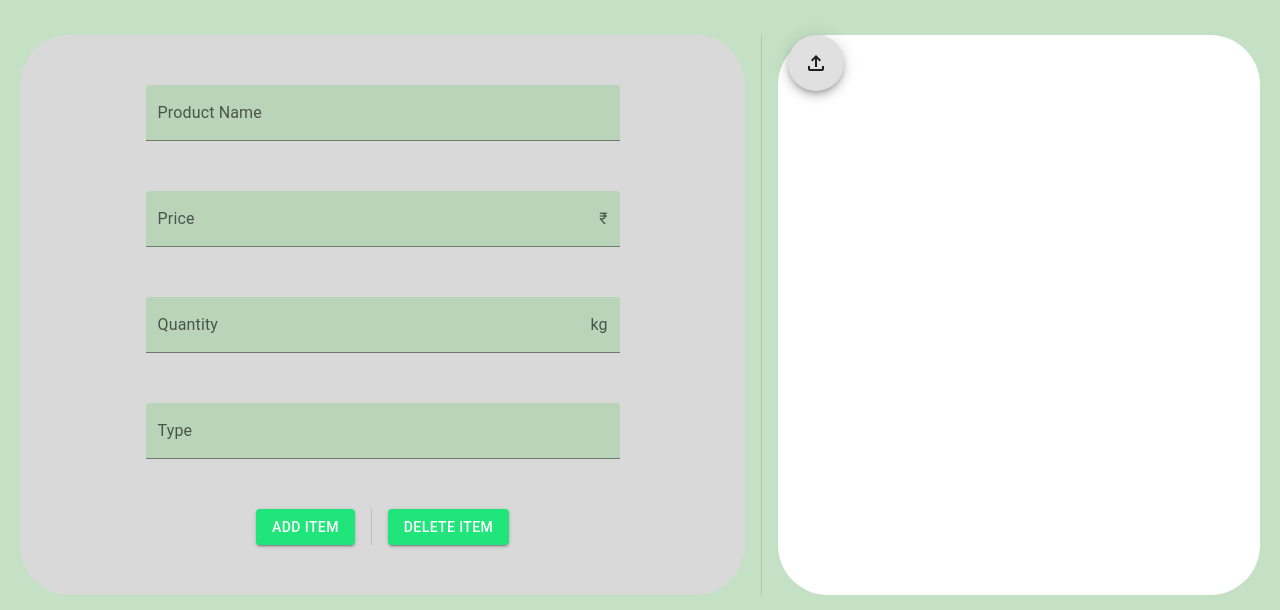
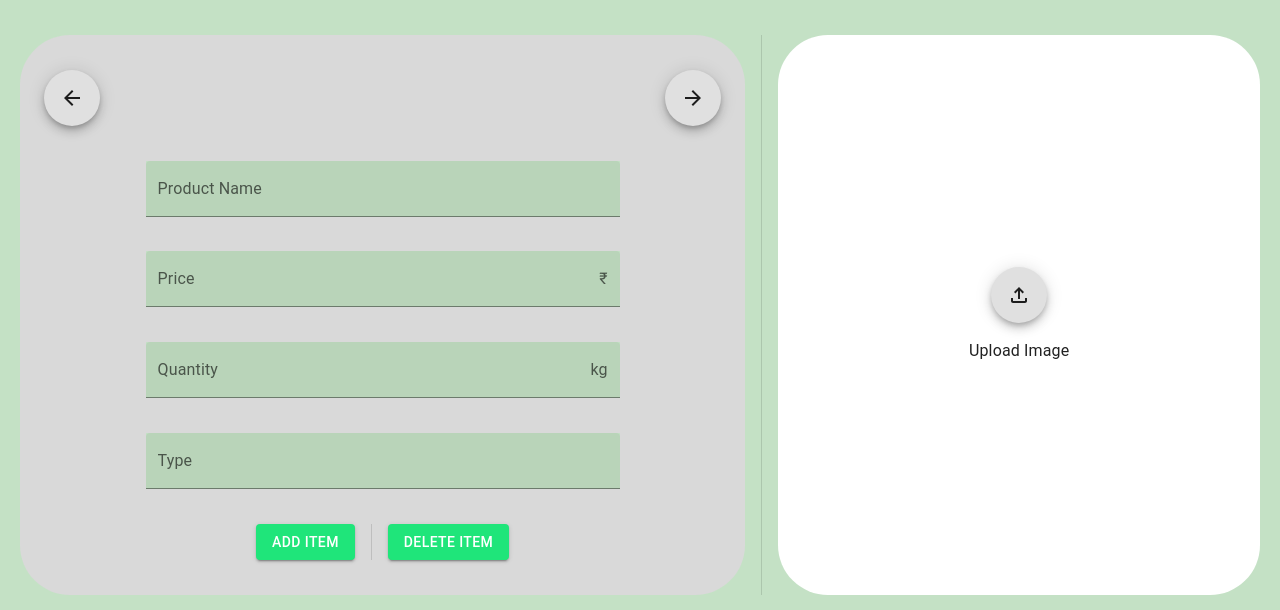
Before and after one commit to sanjith-s/farmenience, a React (Vite) app: page /M6 in a window 1280 px wide. Shown: the part 161-771 px from the top of the page. Built offline with nearby package versions, Linux system fonts and the light colour scheme.

Commit message:
Update M6

```diff
--- /dev/null
+++ b/src/components/sellItemCard.jsx
@@ -0,0 +1,98 @@
+import React from "react";
+import { TextField } from "@mui/material";
+import { InputAdornment } from "@mui/material";
+import Stack from "@mui/material/Stack";
+import Divider from "@mui/material/Divider";
+import { Button } from "@mui/material";
+import ArrowBackOutlinedIcon from '@mui/icons-material/ArrowBackOutlined';
+import ArrowForwardOutlinedIcon from '@mui/icons-material/ArrowForwardOutlined';
+import Fab from "@mui/material/Fab";
+
+const SellItemCard = () => {
+  return (
+    <React.Fragment>
+      <Stack
+        direction="row"
+        sx={{
+          width: "100%",
+          display: "flex",
+          flexDirection: "row",
+          justifyContent: "space-between",
+        }}
+      >
+        <Fab component="span">
+          <ArrowBackOutlinedIcon />
+        </Fab>
+        <Fab component="span">
+          <ArrowForwardOutlinedIcon />
+        </Fab>
+      </Stack>
+      <TextField
+        id="filled-basic"
+        label="Product Name"
+        variant="filled"
+        color="success"
+        sx={{
+          backgroundColor: "#C4E1C5",
+          borderBottomColor: "black",
+          width: "70%",
+        }}
+      />
+      <TextField
+        id="filled-basic"
+        label="Price"
+        variant="filled"
+        color="success"
+        InputProps={{
+          endAdornment: <InputAdornment position="end">₹</InputAdornment>,
+        }}
+        sx={{
+          backgroundColor: "#C4E1C5",
+          borderBottomColor: "black",
+          width: "70%",
+        }}
+      />
+      <TextField
+        id="filled-basic"
+        InputProps={{
+          endAdornment: <InputAdornment position="end">kg</InputAdornment>,
+        }}
+        label="Quantity"
+        variant="filled"
+        color="success"
+        sx={{
+          backgroundColor: "#C4E1C5",
+          borderBottomColor: "black",
+          width: "70%",
+        }}
+      />
+      <TextField
+        id="filled-basic"
+        label="Type"
+        variant="filled"
+        color="success"
+        sx={{
+          backgroundColor: "#C4E1C5",
+          borderBottomColor: "black",
+          width: "70%",
+        }}
+      />
+      <Stack
+        direction="row"
+        divider={<Divider orientation="vertical" flexItem />}
+        spacing={2}
+        display="flex"
+        justifyContent="center"
+      >
+        <Button variant="contained" sx={{ bgcolor: "#1FE57A" }}>
+          Add Item
+        </Button>
+        <Button variant="contained" sx={{ bgcolor: "#1FE57A" }}>
+          Delete Item
+        </Button>
+      </Stack>
+    </React.Fragment>
+  );
+};
+
+export default SellItemCard;
--- a/src/pageM6.jsx
+++ b/src/pageM6.jsx
@@ -5,16 +5,21 @@ import { useState, useRef } from "react";
 import CssBaseline from "@mui/material/CssBaseline";
 
 import Container from "@mui/material/Container";
+
+import { Typography } from "@mui/material";
+import Fab from "@mui/material/Fab";
+import { Button } from "@mui/material";
+import { Box } from "@mui/material";
+import FileUploadOutlinedIcon from "@mui/icons-material/FileUploadOutlined";
+import { TextField } from "@mui/material";
+import { InputAdornment } from "@mui/material";
 import Stack from "@mui/material/Stack";
 import Divider from "@mui/material/Divider";
-import { Typography } from "@mui/material";
-import { TextField } from "@mui/material";
-import { InputAdornment } from "@mui/material";
-import { Button } from "@mui/material";
-import { Box } from "@mui/material";
-import Fab from "@mui/material/Fab";
-import FileUploadOutlinedIcon from "@mui/icons-material/FileUploadOutlined";
 
+import ArrowBackOutlinedIcon from "@mui/icons-material/ArrowBackOutlined";
+import ArrowForwardOutlinedIcon from "@mui/icons-material/ArrowForwardOutlined";
+
+import SellItemCard from "./components/sellItemCard";
 const PageM6 = () => {
   const [file, setFile] = useState();
   const [isUploaded, setIsUploaded] = useState(false);
@@ -46,70 +51,7 @@ const PageM6 = () => {
             alignItems: "center",
           }}
         >
-          <TextField
-            id="filled-basic"
-            label="Product Name"
-            variant="filled"
-            color="success"
-            sx={{
-              backgroundColor: "#C4E1C5",
-              borderBottomColor: "black",
-              width: "70%",
-            }}
-          />
-          <TextField
-            id="filled-basic"
-            label="Price"
-            variant="filled"
-            color="success"
-            InputProps={{
-              endAdornment: <InputAdornment position="end">₹</InputAdornment>,
-            }}
-            sx={{
-              backgroundColor: "#C4E1C5",
-              borderBottomColor: "black",
-              width: "70%",
-            }}
-          />
-          <TextField
-            id="filled-basic"
-            InputProps={{
-              endAdornment: <InputAdornment position="end">kg</InputAdornment>,
-            }}
-            label="Quantity"
-            variant="filled"
-            color="success"
-            sx={{
-              backgroundColor: "#C4E1C5",
-              borderBottomColor: "black",
-              width: "70%",
-            }}
-          />
-          <TextField
-            id="filled-basic"
-            label="Type"
-            variant="filled"
-            color="success"
-            sx={{
-              backgroundColor: "#C4E1C5",
-              borderBottomColor: "black",
-              width: "70%",
-            }}
-          />
-          <Stack
-            direction="row"
-            divider={<Divider orientation="vertical" flexItem />}
-            spacing={2}
-            display="flex"
-            justifyContent="center"
-          >
-            <Button variant="contained" sx={{ bgcolor: "#1FE57A" }}>
-              Add Item
-            </Button>
-            <Button variant="contained" sx={{ bgcolor: "#1FE57A" }}>
-              Delete Item
-            </Button>
-          </Stack>
+          <SellItemCard />
         </Container>
         <Container
           disableGutters={true}
@@ -121,23 +63,38 @@ const PageM6 = () => {
             paddingLeft: "0px",
             paddingRight: "0px",
             display: "flex",
-            justifyItems: "center"
+            justifyItems: "center",
           }}
         >
           {!isUploaded && (
-            <React.Fragment>
+            <div
+              style={{
+                width: "100%",
+                height: "100%",
+                display: "flex",
+                justifyContent: "center",
+                alignItems: "center",
+                flexDirection: "column",
+              }}
+            >
               <input
                 type="file"
                 id="imgUp"
                 style={{ display: "none" }}
                 onChange={handleChange}
               />
-              <label htmlFor="imgUp">
+              <label
+                htmlFor="imgUp"
+                style={{ width: "fit-content", height: "fit-content" }}
+              >
                 <Fab component="span">
                   <FileUploadOutlinedIcon />
                 </Fab>
+                <br />
+                <br />
               </label>
-            </React.Fragment>
+              <Typography>Upload Image</Typography>
+            </div>
           )}
           {isUploaded && (
             <img
```
